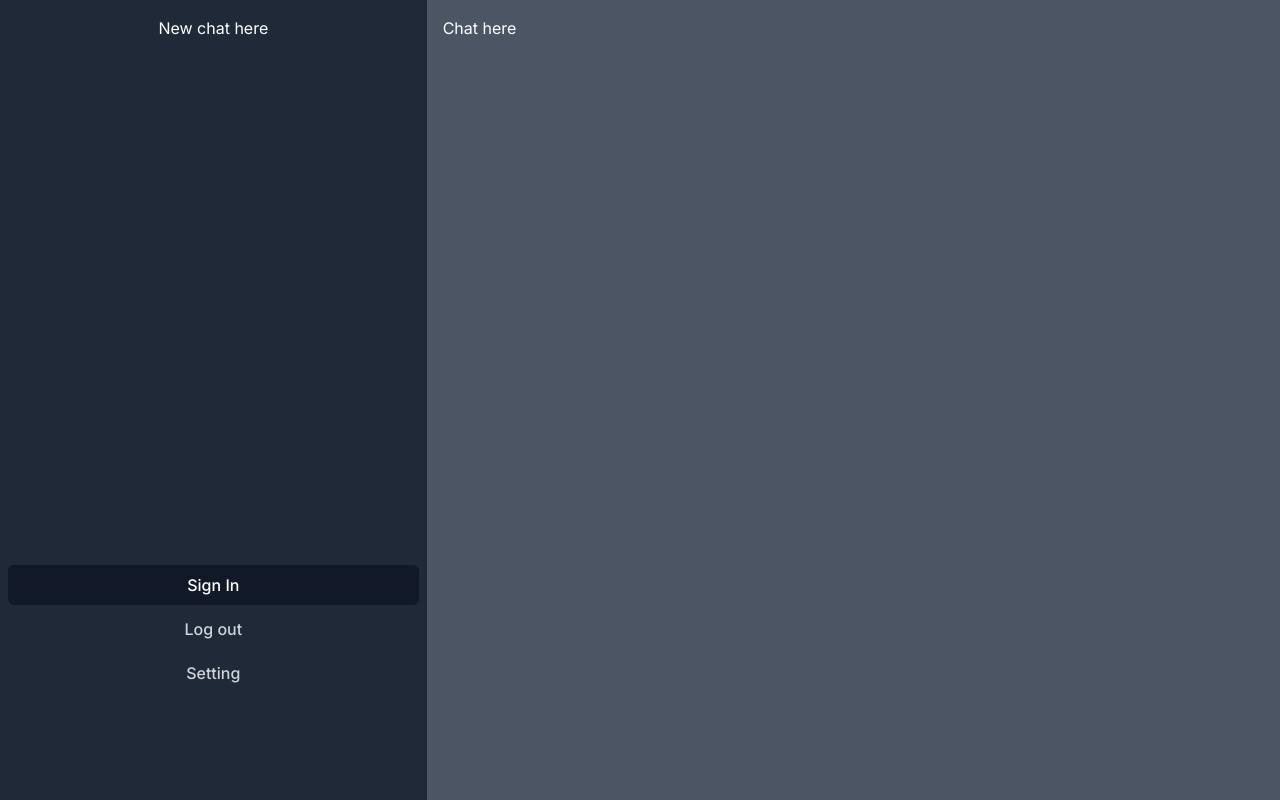
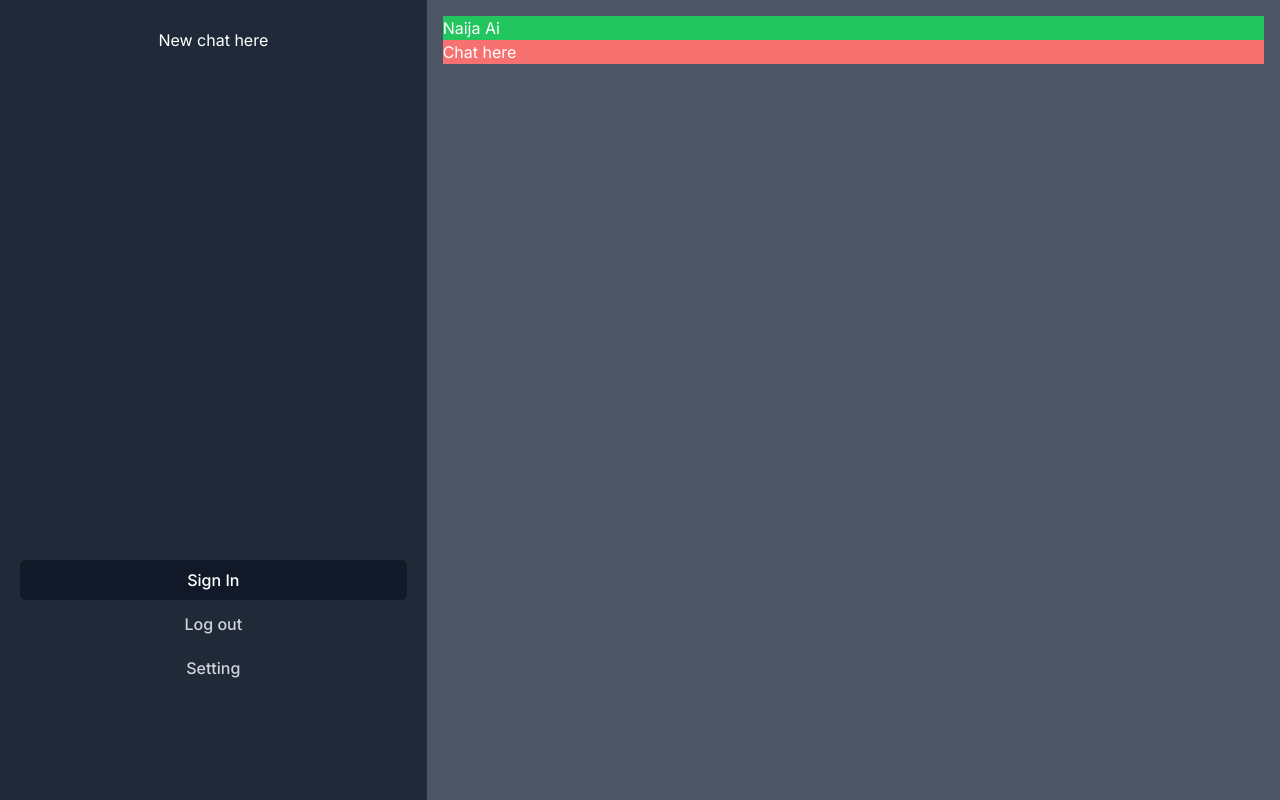
Before and after one commit to Davidmide02/naija-ai, a Next.js app: page /chat in a window 1280 px wide. Built offline with nearby package versions, Linux system fonts and the light colour scheme.

Commit message:
navbar desktop completed

```diff
--- a/src/app/(pages)/chat/page.tsx
+++ b/src/app/(pages)/chat/page.tsx
@@ -1,12 +1,9 @@
-import React from 'react'
+import React from "react";
 
 const Page = () => {
   return (
-    <div className='chat'>
+    <div className="chat bg-red-400">Chat here</div>
+  );
+};
 
-      Chat here
-    </div>
-  )
-}
-
-export default Page
+export default Page;
--- a/src/app/(pages)/layout.tsx
+++ b/src/app/(pages)/layout.tsx
@@ -105,9 +105,9 @@ export default function Layout({
       </div>
 
       {/* desktop menu */}
-      <div className="desktop hidden md:block bg-green-400">
-        <nav className="bg-gray-800">
-          <div className="h-screen bg-gray-800">
+      <div className="desktop hidden md:block lg">
+        <nav className="bg-gray-800 h-full p-3">
+          <div className="h-full">
             <div className="h-full py-2">
               <div className="new-chat h-[70%] p-2">
                 <h3 className="text-center">New chat here</h3>
@@ -135,7 +135,12 @@ export default function Layout({
       </div>
 
       {/* children */}
-      <div className="children bg-gray-600 col-span-2 p-4">{children}</div>
+      <div className="children bg-gray-600 col-span-2 p-4 h-screen overflow-auto">
+        <div className="bg-green-500">
+          <Logo />
+        </div>
+        {children}
+      </div>
     </div>
   );
 }
```
